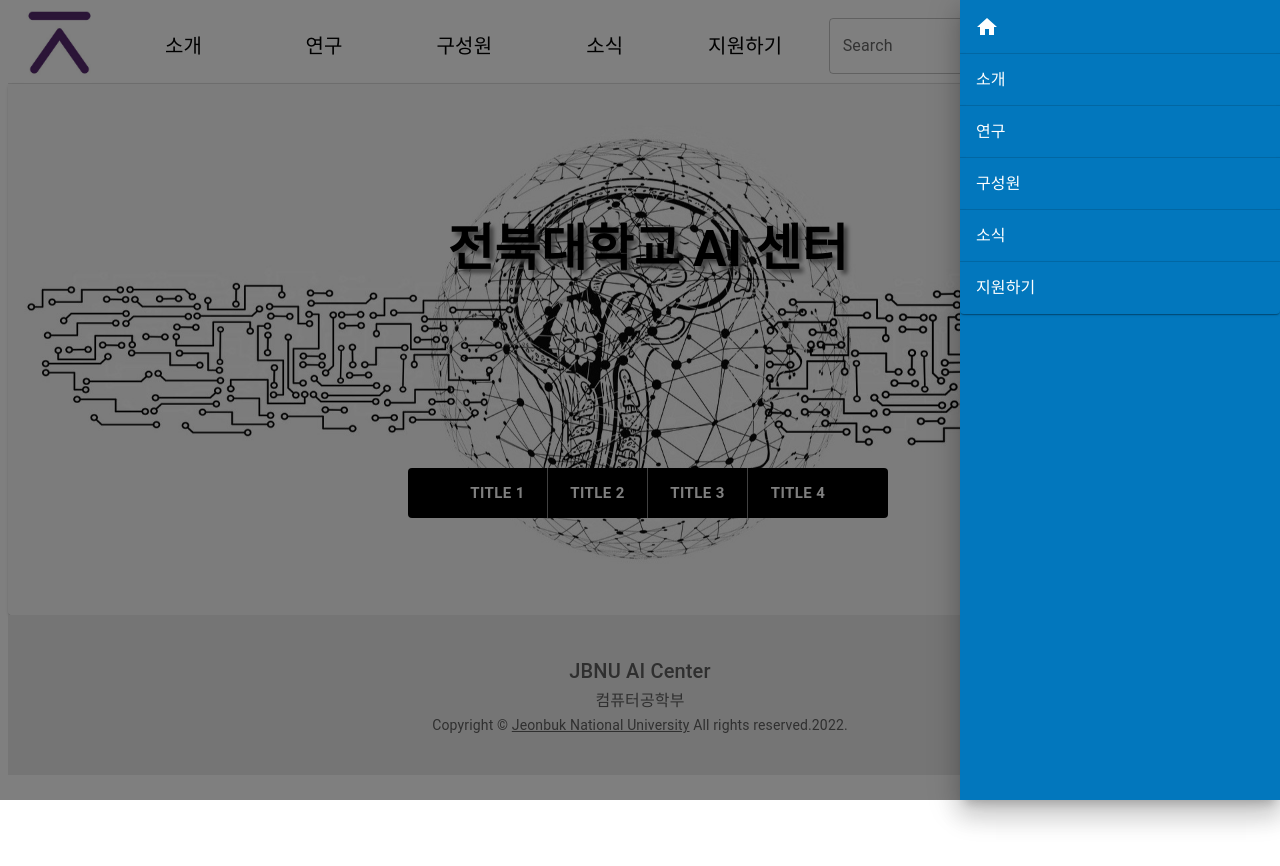
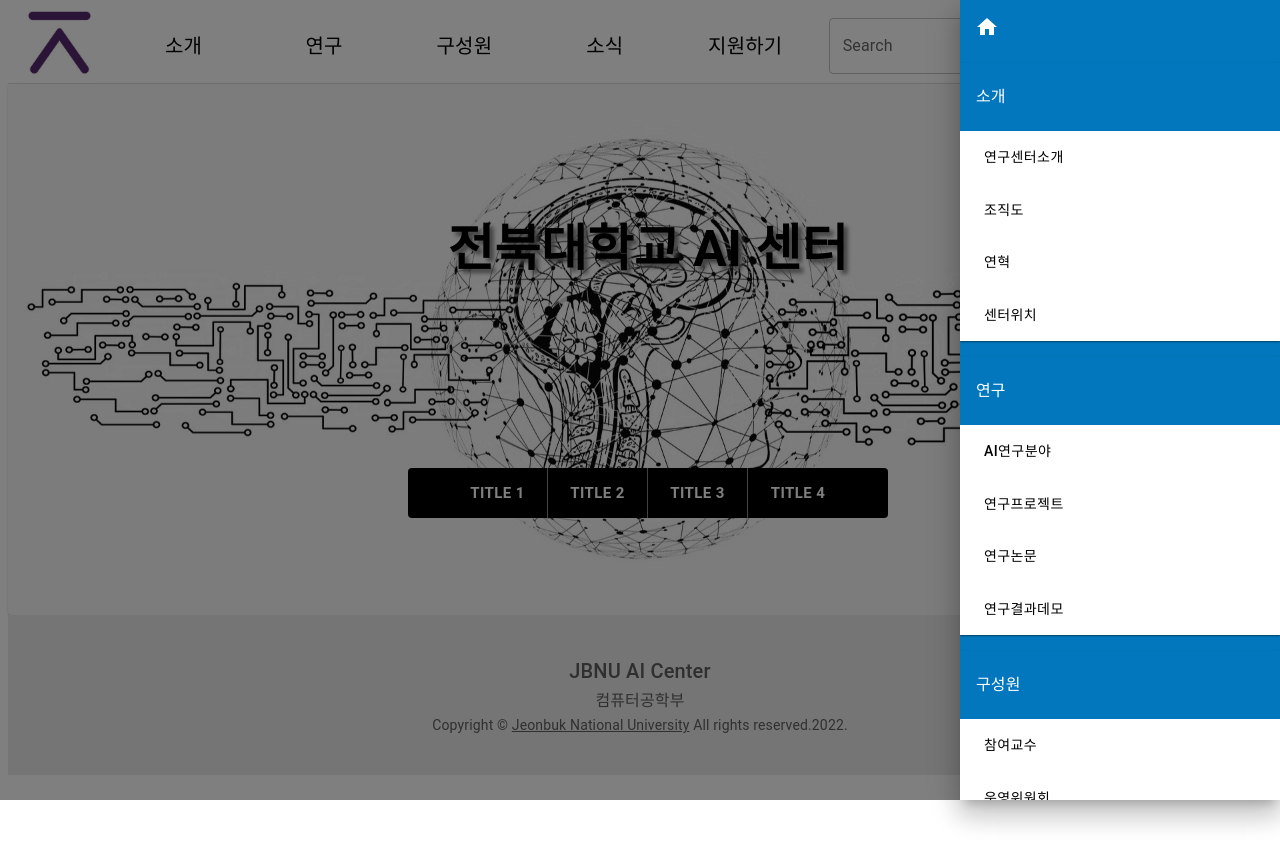
Before and after one commit to AI-Research-Center-Homepage/frontend, a React (Create React App) app: page / in a window 1280 px wide. Both pictures are taken after a click on the button "side_MenuIcon". Shown: the top 866 px of the page. Built offline with nearby package versions, Linux system fonts and the light colour scheme.

Commit message:
feat: Update Header.js Make State Header의 sideMenu 수정을 위한 state를  추가하였습니다.
 #1

```diff
--- a/src/components/Header.js
+++ b/src/components/Header.js
@@ -98,6 +98,7 @@
         </CardMedia>
         {mainMenuItems.map((it) => (
           <Accordion
+            expanded="true"
             sx={{
               bgcolor: "#0277BD",
               color: "white",
```
